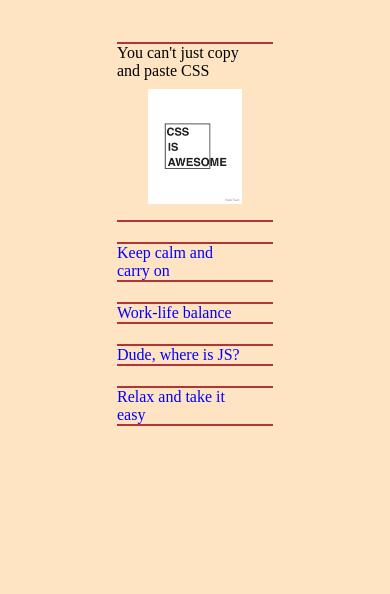
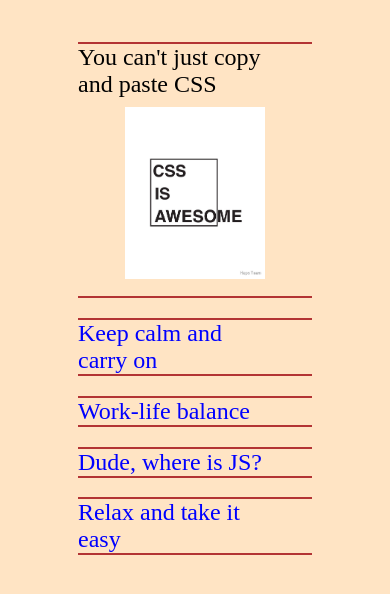
Before and after one commit to DonatArtihovich/cssBayan, a plain HTML site: page cssBayan/index.html in a window 390 px wide. Shown: the part 90-684 px from the top of the page. Drawn offline with Linux system fonts and the light colour scheme.

Commit message:
feat: add adaptive (Sun, March 12, 2023 04:24 PM)

```diff
--- a/cssBayan/style.css
+++ b/cssBayan/style.css
@@ -138,3 +138,41 @@ body {
 .fix {
     height: 50vh;
 }
+
+
+@media (max-width: 1920px) {
+    .accordion {
+        width: 40vw;
+    }
+
+    .accordion__item {
+        width: 40vw;
+    }
+
+    .accordion__item-text {
+        font-size: 2em;
+    }
+}
+
+@media (max-width: 820px) {
+
+    .accordion {
+        width: 60vw;
+    }
+
+    .accordion__item {
+        width: 60vw;
+    }
+
+    .accordion__item-text {
+        font-size: 1.5em;
+    }
+}
+
+
+@media (max-width: 320px) {
+
+    .accordion__item-text {
+        font-size: 0.7em;
+    }
+}
```
